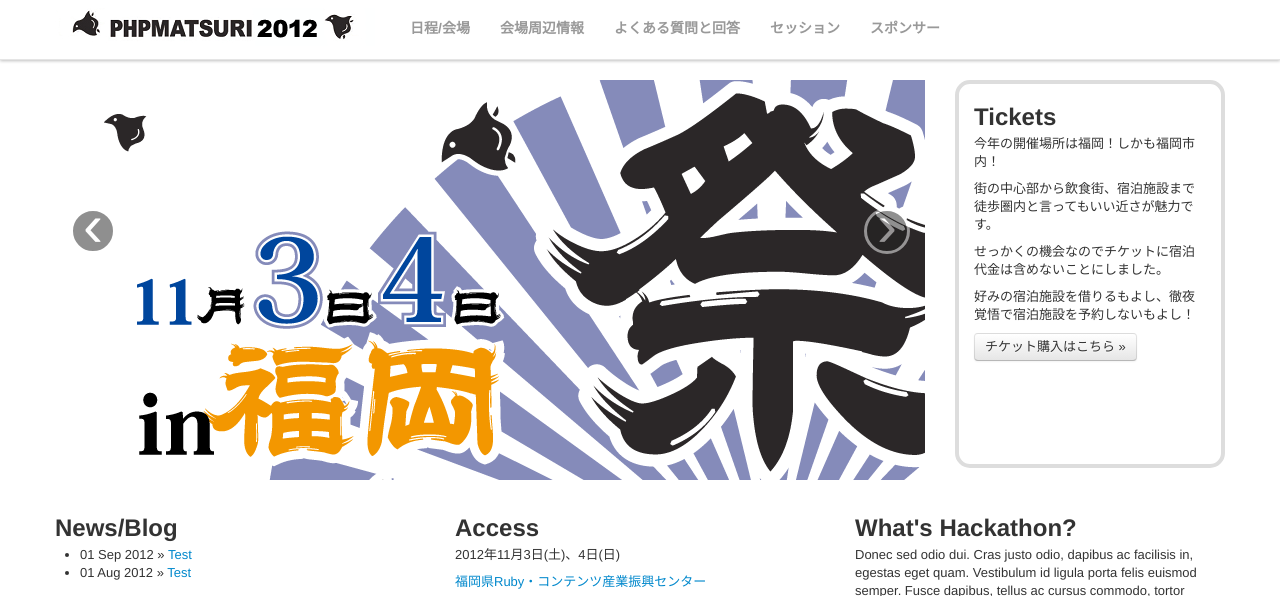
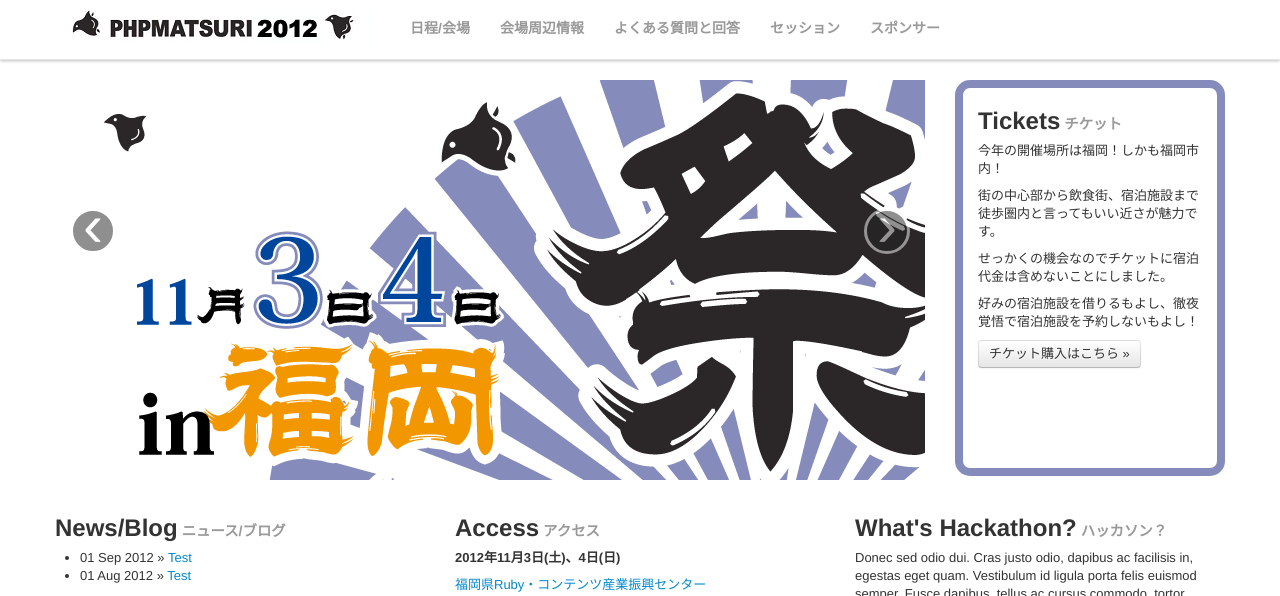
Before and after one commit to phpmatsuri/2012, a Jekyll site: the page built from index.html, in a window 1280 px wide and 1381 px high, cut to the strip 0-596 px from the top of the window. Built offline with Jekyll 4.4.1, drawn with Linux system fonts in a browser that asks for light colours.

Commit message:
CSS調整

```diff
--- a/css/style.css
+++ b/css/style.css
@@ -1,6 +1,12 @@
 /* ===== Twitter Bootstrap Mod ==============================================
    Author:
    */
+h2 > small {
+    margin-left: 4px;
+    font-weight: bold;
+    font-size: 0.6em;
+ }
+
 .navbar .nav > li > a {
     font-size: 14px;
     font-weight: bold;
@@ -29,6 +35,14 @@
 /* ===== Extra ==============================================================
    Author:
    */
+/*
+#main-container {
+    background-image: url(../img/background.png);
+    background-repeat: no-repeat;
+    background-position: right bottom;
+ }
+*/
+
 #pm-hero-unit {
     padding: 0px 0px;
     padding-top: 20px;
@@ -43,7 +57,7 @@
 
 #ticket-index {
     margin-top: 20px;
-    border: 4px solid #DDDDDD;
+    border: 8px solid #858BBA;
     border-radius: 15px;
     padding: 15px;
     height: 350px;
@@ -96,7 +110,7 @@ div.faq {
         height: 300px;
     }
     #ticket-index {
-        height: 250px;
+        height: auto;
     }
     #pm-map-index {
         height: 200px;
@@ -111,7 +125,7 @@ div.faq {
         height: 250px;
     }
     #ticket-index {
-        height: 200px;
+        height: auto;
     }
     #pm-map-index {
         height: 400px;
--- a/index.html
+++ b/index.html
@@ -31,7 +31,7 @@ title: PHP Matsuri 2012
     </div>
     <div class="span3">
         <div id="ticket-index">
-            <h2>Tickets</h2>
+            <h2>Tickets<small>チケット</small></h2>
             <p>今年の開催場所は福岡！しかも福岡市内！</p>
             <p>街の中心部から飲食街、宿泊施設まで徒歩圏内と言ってもいい近さが魅力です。</p>
             <p>せっかくの機会なのでチケットに宿泊代金は含めないことにしました。</p>
@@ -44,7 +44,7 @@ title: PHP Matsuri 2012
 <!-- Example row of columns -->
 <div class="row">
     <div class="span4">
-        <h2>News/Blog</h2>
+        <h2>News/Blog<small>ニュース/ブログ</small></h2>
         <ul class="posts">
             {% for post in site.posts %}
               <li><span>{{ post.date | date_to_string }}</span> &raquo; <a href="/phpmatsuri2012.github.com{{ post.url }}">{{ post.title }}</a></li>
@@ -52,8 +52,8 @@ title: PHP Matsuri 2012
         </ul>
     </div>
     <div class="span4">
-        <h2>Access</h2>
-        <p>2012年11月3日(土)、4日(日)</p>
+        <h2>Access<small>アクセス</small></h2>
+        <p><strong>2012年11月3日(土)、4日(日)</strong></p>
         <p>
             <a href="http://frac.jp/">福岡県Ruby・コンテンツ産業振興センター</a>
         </p>
@@ -61,7 +61,7 @@ title: PHP Matsuri 2012
         <p><a class="btn" href="access.html">詳しくはこちら &raquo;</a></p>
     </div>
     <div class="span4">
-        <h2>What's Hackathon?</h2>
+        <h2>What's Hackathon?<small>ハッカソン？</small></h2>
         <p>Donec sed odio dui. Cras justo odio, dapibus ac facilisis in, egestas eget quam. Vestibulum id ligula porta felis euismod semper. Fusce dapibus, tellus ac cursus commodo, tortor mauris condimentum nibh, ut fermentum massa justo sit amet risus.</p>
         <p><a class="btn" href="faq.html">その他のよくある質問はこちら &raquo;</a></p>
     </div>
```
Also changed, not shown: img/background.png (added).
